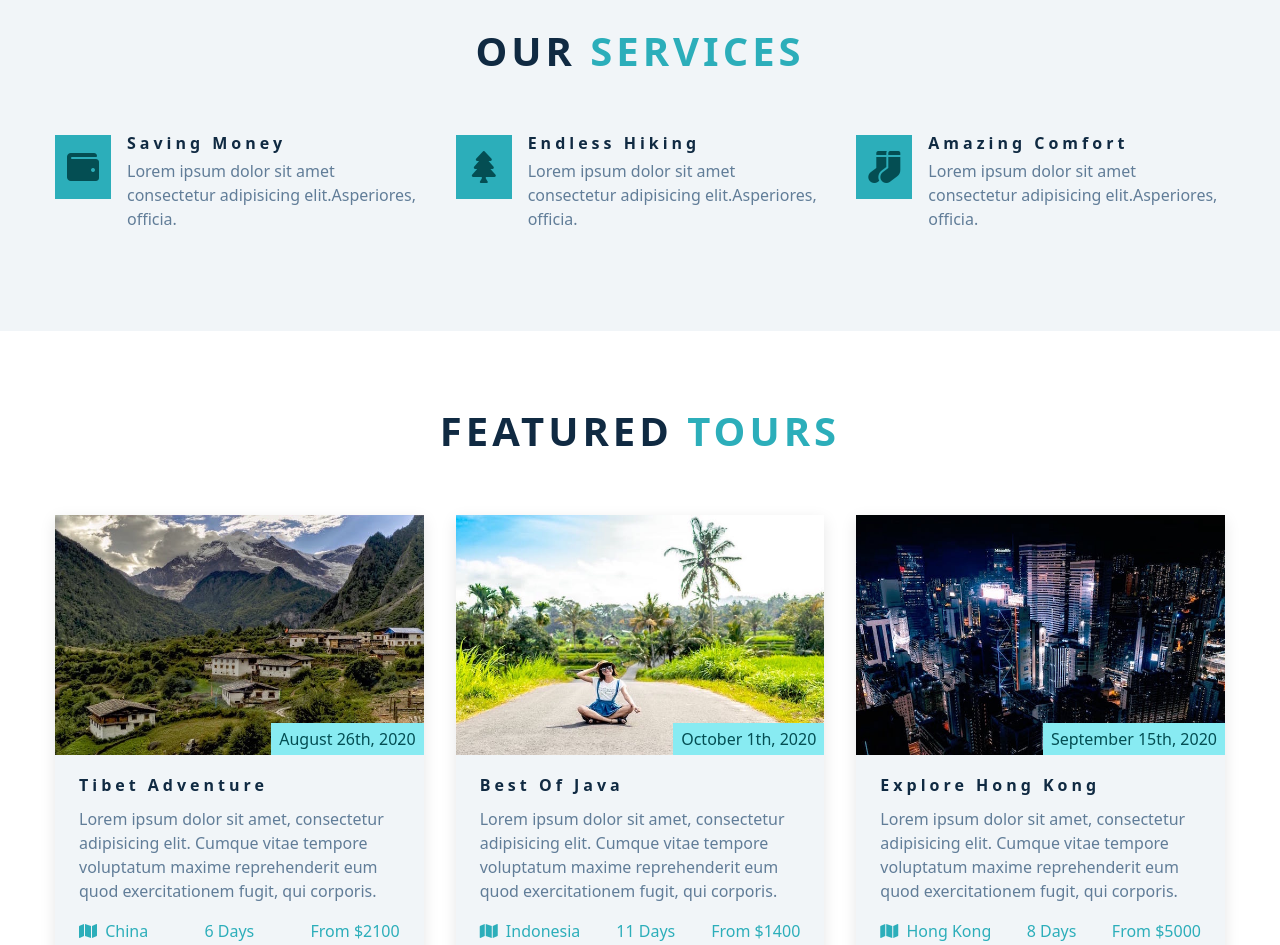
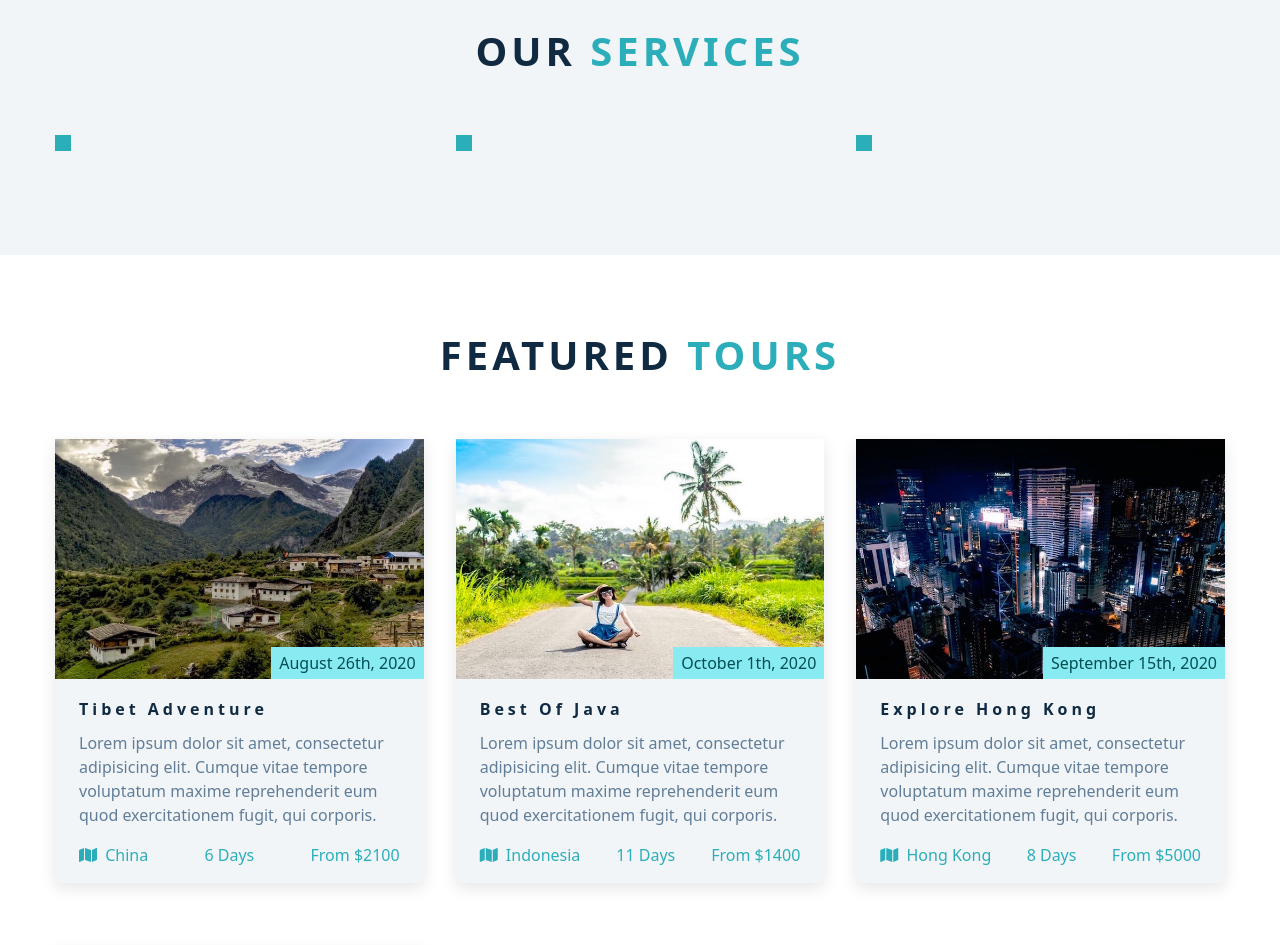
Before and after one commit to meghamodi/Backroads-app, a React (Create React App) app: page / in a window 1280 px wide. Shown: the part 1540-2485 px from the top of the page. Built offline with nearby package versions, Linux system fonts and the light colour scheme.

Commit message:
changes in tours,services

```diff
--- /dev/null
+++ b/src/components/Service.js
@@ -0,0 +1,13 @@
+export const Service = ({ icon, text, title, id }) => {
+  return (
+    <article className='service'>
+      <span className='service-icon'>
+        <i className={icon}></i>
+      </span>
+      <div className='service-info'>
+        <h4 className='service-title'>{title}</h4>
+        <p className='service-text'>{text}</p>
+      </div>
+    </article>
+  )
+}
--- a/src/components/Services.js
+++ b/src/components/Services.js
@@ -1,5 +1,6 @@
 import Title from './Title'
 import { services } from '../data'
+import { Service } from './Service'
 function Services() {
   return (
     <section className='section services' id='services'>
@@ -7,17 +8,7 @@ function Services() {
 
       <div className='section-center services-center'>
         {services.map(service => {
-          return (
-            <article className='service' key={service.id}>
-              <span className='service-icon'>
-                <i className={service.icon}></i>
-              </span>
-              <div className='service-info'>
-                <h4 className='service-title'>{service.title}</h4>
-                <p className='service-text'>{service.text}</p>
-              </div>
-            </article>
-          )
+          return <Service key={service.id} {...Service} />
         })}
       </div>
     </section>
--- /dev/null
+++ b/src/components/Tour.js
@@ -0,0 +1,34 @@
+import { tours } from '../data'
+const Tour = () => {
+  return (
+    <div className='section-center featured-center'>
+      {tours.map(tour => {
+        return (
+          <article className='tour-card' key={tour.id}>
+            <div className='tour-img-container'>
+              <img src={tour.image} className='tour-img' alt='' />
+              <p className='tour-date'>{tour.date}</p>
+            </div>
+            <div className='tour-info'>
+              <div className='tour-title'>
+                <h4>{tour.title}</h4>
+              </div>
+              <p>{tour.text}</p>
+              <div className='tour-footer'>
+                <p>
+                  <span>
+                    <i className='fas fa-map'></i>
+                  </span>{' '}
+                  {tour.location}
+                </p>
+                <p>{tour.duration}</p>
+                <p>{tour.range}</p>
+              </div>
+            </div>
+          </article>
+        )
+      })}
+    </div>
+  )
+}
+export default Tour
--- a/src/components/Tours.js
+++ b/src/components/Tours.js
@@ -1,11 +1,13 @@
 import { tours } from '../data'
 import Title from './Title'
+import Tour from './Tour'
 export function Tours() {
   return (
     <section className='section' id='tours'>
       <Title title='featured' subTitle='tours' />
+      <Tour />
 
-      <div className='section-center featured-center'>
+      {/* <div className='section-center featured-center'>
         {tours.map(tour => {
           return (
             <article className='tour-card' key={tour.id}>
@@ -32,7 +34,7 @@ export function Tours() {
             </article>
           )
         })}
-      </div>
+      </div> */}
     </section>
   )
 }
```
